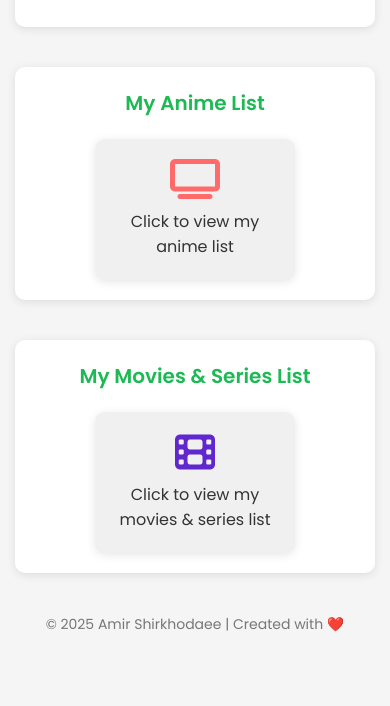
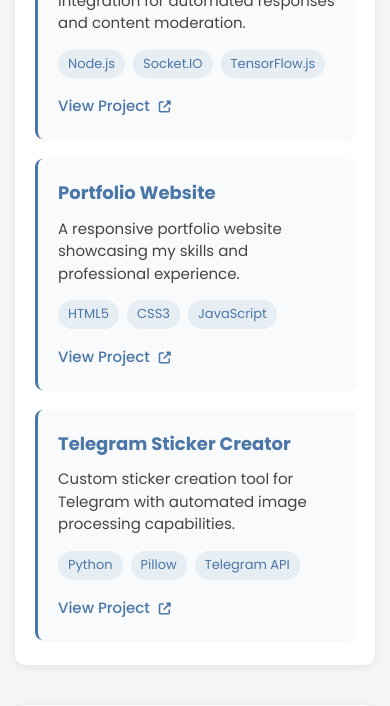
Before and after one commit to Amsh23/amshsocialmedia, a PHP site: page / in a window 390 px wide. Shown: the part 2119-2825 px from the top of the page. Before the commit the page ends 2751 px from the top, so only its background shows below. Run offline with PHP 8.4, Linux system fonts and the light colour scheme.

Commit message:
Professional website update: improved design, updated content and removed personal sections

```diff
--- a/index.html
+++ b/index.html
@@ -8,45 +8,26 @@
     <link rel="stylesheet" href="https://cdnjs.cloudflare.com/ajax/libs/font-awesome/6.4.0/css/all.min.css">
     <link rel="icon" type="image/x-icon" href="favicon.ico">
 </head>
-<body>
-    <div class="container">
+<body>    <div class="container">
         <div class="profile">
             <div class="profile-image">
                 <img src="pics/profile.jpg" alt="Amir Shirkhodaee">
+            </div>            <h1 class="profile-name">Amir Shirkhodaee</h1>
+            <h2 class="profile-title">Full Stack Developer & AI Enthusiast</h2>
+            <div class="profile-tagline">
+                <span class="tag">JavaScript</span>
+                <span class="tag">Python</span>
+                <span class="tag">Web Development</span>
+                <span class="tag">AI</span>
             </div>
-            <h1 class="profile-name">Amir Shirkhodaee</h1>
-            <h2 class="profile-title">Full Stack Developer & AI Enthusiast</h2>
             <p class="profile-description">
                 Passionate about building scalable web applications, AI solutions, and creative digital products. Experienced in JavaScript, Python, and modern frameworks. Open to new opportunities and collaborations.
-            </p>
-            <div class="profile-contact">
-                <a href="mailto:amir.shirkhodaee@gmail.com" class="contact-link"><i class="fas fa-envelope"></i> amir.shirkhodaee@gmail.com</a>
-                <a href="tel:+989123456789" class="contact-link"><i class="fas fa-phone"></i> +98 912 345 6789</a>
+            </p>            <div class="profile-contact">
+                <a href="mailto:amirshirkhodaeetari@gmail.com" class="contact-link"><i class="fas fa-envelope"></i> amirshirkhodaeetari@gmail.com</a>
             </div>
-            <a href="resume.pdf" class="resume-btn" download><i class="fas fa-file-download"></i> Download Resume</a>
-        </div>
-
-        <div class="social-links">
-            <a href="https://t.me/mafolieee" class="social-link telegram" target="_blank">
-                <i class="fab fa-telegram"></i>
-                <span>Telegram Channel</span>
-            </a>
-
-            <a href="https://t.me/amshstickers" class="social-link telegram-stickers" target="_blank">
-                <i class="fab fa-telegram"></i>
-                <span>Telegram Stickers</span>
-            </a>
-
-            <a href="https://amsh23.github.io/my-portfolio/" class="social-link portfolio" target="_blank">
-                <i class="fas fa-briefcase"></i>
-                <span>Portfolio</span>
-            </a>
-
-            <a href="https://www.instagram.com/am_.shi" class="social-link instagram" target="_blank">
-                <i class="fab fa-instagram"></i>
-                <span>Instagram</span>
-            </a>
-
+        </div><div class="social-links-container">
+            <h2 class="social-links-header professional">Professional Networks</h2>
+            <div class="social-links professional">
                 <a href="https://www.linkedin.com/in/amir-shirkhodaee" class="social-link linkedin" target="_blank">
                     <i class="fab fa-linkedin"></i>
                     <span>LinkedIn</span>
@@ -57,9 +38,64 @@
                     <span>GitHub</span>
                 </a>
 
+                <a href="https://amsh23.github.io/my-portfolio/" class="social-link portfolio" target="_blank">
+                    <i class="fas fa-briefcase"></i>
+                    <span>Portfolio</span>
+                </a>
+
                 <a href="https://x.com/AmShiii2003" class="social-link twitter" target="_blank">
                     <i class="fab fa-x-twitter"></i>
                     <span>Twitter (X)</span>
+                </a>
+            </div>
+              <h2 class="social-links-header contact">Contact Methods</h2>
+            <div class="social-links contact">
+                <a href="mailto:amirshirkhodaeetari@gmail.com" class="social-link email" target="_blank">
+                    <i class="fas fa-envelope"></i>
+                    <span>Email</span>
+                </a>
+
+                <a href="mailto:mrhflateric@proton.me" class="social-link protonmail" target="_blank">
+                    <i class="fas fa-envelope-square"></i>
+                    <span>Proton Mail</span>
+                </a>
+
+                <a href="https://t.me/mafolieee" class="social-link telegram" target="_blank">
+                    <i class="fab fa-telegram"></i>
+                    <span>Telegram</span>
+                </a>
+
+                <a href="https://nullchat.com/meowflat" class="social-link nullchat" target="_blank">
+                    <i class="fas fa-comment-alt"></i>
+                    <span>NullChat</span>
+                </a>
+
+                <a href="mailto:mrhflateric@dnmx.su" class="social-link dnmx" target="_blank">
+                    <i class="fas fa-envelope"></i>
+                    <span>DNMX</span>
+                </a>
+
+                <a href="https://real-time-chatbox.onrender.com/" class="social-link chat" target="_blank">
+                    <i class="fas fa-comments"></i>
+                    <span>Chat With Me</span>
+                </a>
+            </div>
+
+            <h2 class="social-links-header personal">Other Platforms</h2>
+            <div class="social-links personal">
+                <a href="https://www.instagram.com/am_.shi" class="social-link instagram" target="_blank">
+                    <i class="fab fa-instagram"></i>
+                    <span>Instagram</span>
+                </a>
+
+                <a href="https://discord.gg/u3tNfmhu" class="social-link discord" target="_blank">
+                    <i class="fab fa-discord"></i>
+                    <span>Discord</span>
+                </a>
+
+                <a href="https://t.me/amshstickers" class="social-link telegram-stickers" target="_blank">
+                    <i class="fab fa-telegram"></i>
+                    <span>Telegram Stickers</span>
                 </a>
 
                 <a href="https://www.paypal.com/paypalme/amir8761" class="social-link paypal" target="_blank">
@@ -67,14 +103,19 @@
                     <span>Donate (PayPal)</span>
                 </a>
 
-            <a href="https://discord.gg/u3tNfmhu" class="social-link discord" target="_blank">
-                <i class="fab fa-discord"></i>
-                <span>Discord</span>
-            </a>
-
                 <a href="https://coff.ee/amir7657" class="social-link buymeacoffee" target="_blank">
                     <i class="fas fa-coffee"></i>
                     <span>Buy Me A Coffee</span>
+                </a>
+
+                <a href="https://www.youtube.com/@VelvetKissss" class="social-link youtube" target="_blank">
+                    <i class="fab fa-youtube"></i>
+                    <span>YouTube</span>
+                </a>
+
+                <a href="https://www.twitch.tv/alphareturn10" class="social-link twitch" target="_blank">
+                    <i class="fab fa-twitch"></i>
+                    <span>Twitch</span>
                 </a>
 
                 <a href="https://kick.com/velvetkisss" class="social-link kick" target="_blank">
@@ -86,121 +127,47 @@
                     <i class="fas fa-tv"></i>
                     <span>Trovo</span>
                 </a>
-
-            <a href="https://www.twitch.tv/alphareturn10" class="social-link twitch" target="_blank">
-                <i class="fab fa-twitch"></i>
-                <span>Twitch</span>
-            </a>
-
-            <a href="https://www.youtube.com/@VelvetKissss" class="social-link youtube" target="_blank">
-                <i class="fab fa-youtube"></i>
-                <span>YouTube</span>
-            </a>
-              <a href="https://real-time-chatbox.onrender.com/" class="social-link chat" target="_blank">
-                <i class="fas fa-comments"></i>
-                <span>Chat With Me</span>
-            </a><a href="mailto:mrhflateric@proton.me" class="social-link protonmail" target="_blank">
-                <i class="fas fa-envelope-square"></i>
-                <span>Proton Mail</span>
-            </a>
-
-            <a href="https://nullchat.com/meowflat" class="social-link nullchat" target="_blank">
-                <i class="fas fa-comment-alt"></i>
-                <span>NullChat</span>
-            </a>
-
-            <a href="mailto:mrhflateric@dnmx.su" class="social-link dnmx" target="_blank">
-                <i class="fas fa-envelope"></i>
-                <span>DNMX</span>
-            </a>
             </div>
-
+        </div><!-- Professional Projects Section -->
+        <div class="projects-section">
+            <h2 class="section-title">Featured Projects</h2>
+            <div class="projects-list">
+                <div class="project-card">
+                    <h3>AI-Powered Chat Application</h3>
+                    <p>A real-time chat application with AI integration for automated responses and content moderation.</p>
+                    <div class="project-tags">
+                        <span class="project-tag">Node.js</span>
+                        <span class="project-tag">Socket.IO</span>
+                        <span class="project-tag">TensorFlow.js</span>
+                    </div>
+                    <a href="https://real-time-chatbox.onrender.com/" target="_blank" class="project-link">View Project <i class="fas fa-external-link-alt"></i></a>
+                </div>
+                <div class="project-card">
+                    <h3>Portfolio Website</h3>
+                    <p>A responsive portfolio website showcasing my skills and professional experience.</p>
+                    <div class="project-tags">
+                        <span class="project-tag">HTML5</span>
+                        <span class="project-tag">CSS3</span>
+                        <span class="project-tag">JavaScript</span>
+                    </div>
+                    <a href="https://amsh23.github.io/my-portfolio/" target="_blank" class="project-link">View Project <i class="fas fa-external-link-alt"></i></a>
+                </div>
+                <div class="project-card">
+                    <h3>Telegram Sticker Creator</h3>
+                    <p>Custom sticker creation tool for Telegram with automated image processing capabilities.</p>
+                    <div class="project-tags">
+                        <span class="project-tag">Python</span>
+                        <span class="project-tag">Pillow</span>
+                        <span class="project-tag">Telegram API</span>
+                    </div>
+                    <a href="https://t.me/amshstickers" target="_blank" class="project-link">View Project <i class="fas fa-external-link-alt"></i></a>
+                </div>
+            </div>
+        </div>
           <div class="spotify-section">
             <h2 class="section-title">My Spotify Podcast</h2>
             <div class="spotify-container">
                 <iframe style="border-radius:12px" src="https://open.spotify.com/embed/show/0C5T1AlMB4FZpLNLFs8h1A?utm_source=generator&theme=0" width="100%" height="352" frameBorder="0" allowfullscreen="" allow="autoplay; clipboard-write; encrypted-media; fullscreen; picture-in-picture" loading="lazy"></iframe>
-            </div>
-        </div>
-
-        <div class="media-section">
-            <h2 class="section-title">My Anime List</h2>
-            <div class="media-icon-container">
-                <div class="media-icon" id="open-anime">
-                    <i class="fas fa-tv"></i>
-                    <p>Click to view my anime list</p>
-                </div>
-            </div>
-
-            <div class="media-modal" id="anime-modal">
-                <span class="close-modal">&times;</span>
-                <div class="media-container">
-                    <h3 class="media-list-title">🔥Anime🔥</h3>
-                    <ul class="media-list">
-                        <li>Cyberpunk</li>
-                        <li>Dandadan</li>
-                        <li>Bleach</li>
-                        <li>Angels of death</li>
-                        <li>Hazbin hotel</li>
-                        <li>Konojo okarishimasu (Rent a girlfriend)</li>
-                        <li>Mob psycho 100</li>
-                        <li>Tokyo revengers</li>
-                        <li>Demon slayer (Kimetsu no yaiba)</li>
-                        <li>Assassination classroom</li>
-                        <li>Arcane</li>
-                        <li>Solo leveling</li>
-                        <li>Jujutsu kaisen</li>
-                        <li>Spy x family</li>
-                        <li>Hunter x hunter</li>
-                        <li>Kim no ya wa (Your name)</li>
-                        <li>Bungo stray dogs</li>
-                        <li>Howl no ugoku shirt</li>
-                        <li>Darling in franxx</li>
-                        <li>(Spoiled) Death note</li>
-                        <li>(Spoiled) Tokyo ghoul</li>
-                        <li>One punch man</li>
-                        <li>Chainsaw man</li>
-                        <li>Kaijuu 8-gou</li>
-                        <li>Suzume no tojimari</li>
-                        <li>Vanitas no karte</li>
-                        <li>%%Hero academia</li>
-                        <li>%%One piece</li>
-                        <li>%%Naruto</li>
-                        <li>Gake no ue no ponyo</li>
-                    </ul>
-                </div>
-            </div>
-        </div>
-
-        <div class="media-section">
-            <h2 class="section-title">My Movies & Series List</h2>
-            <div class="media-icon-container">
-                <div class="media-icon" id="open-movies">
-                    <i class="fas fa-film"></i>
-                    <p>Click to view my movies & series list</p>
-                </div>
-            </div>
-
-            <div class="media-modal" id="movies-modal">
-                <span class="close-modal">&times;</span>
-                <div class="media-container">
-                    <h3 class="media-list-title">🔥Movies & Series🔥</h3>
-                    <ul class="media-list">
-                        <li>Mr brooks</li>
-                        <li>Hannibal</li>
-                        <li>Dahmer</li>
-                        <li>Sandman</li>
-                        <li>Deadpool</li>
-                        <li>Don Juan DeMarco</li>
-                        <li>John wick</li>
-                        <li>Matrix</li>
-                        <li>Psycho</li>
-                        <li>Scarface</li>
-                        <li>Harry Potter</li>
-                        <li>Lord of the ring</li>
-                        <li>The social network</li>
-                        <li>The edge of seventeen</li>
-                    </ul>
-                </div>
             </div>
         </div>
 
--- a/styles.css
+++ b/styles.css
@@ -642,67 +748,139 @@ footer {
     color: #5f27cd;
 }
 
+/* Updated Skills Section */
 .skills-section {
     background: var(--card-color);
     border-radius: 10px;
     box-shadow: 0 2px 10px rgba(0,0,0,0.07);
-    margin: 35px 0 20px 0;
-    padding: 20px 15px;
+    margin: 35px 0 30px 0;
+    padding: 25px 20px;
 }
+
+.skills-categories {
+    display: flex;
+    flex-direction: column;
+    gap: 25px;
+}
+
+.skills-category {
+    margin-bottom: 5px;
+}
+
+.category-title {
+    font-size: 18px;
+    font-weight: 500;
+    margin-bottom: 15px;
+    color: var(--primary-color);
+    border-left: 3px solid var(--primary-color);
+    padding-left: 10px;
+}
+
 .skills-list {
     display: flex;
     flex-wrap: wrap;
-    gap: 18px;
+    gap: 12px;
     list-style: none;
-    justify-content: center;
+    padding: 0;
     margin: 0;
-    padding: 0;
 }
+
 .skills-list li {
-    background: #f0f4fa;
+    background: #f8fafc;
     border-radius: 6px;
     padding: 8px 16px;
     font-size: 15px;
-    color: #222;
+    color: #333;
     display: flex;
     align-items: center;
-    gap: 7px;
-    box-shadow: 0 1px 4px rgba(0,0,0,0.04);
+    gap: 8px;
+    box-shadow: 0 1px 3px rgba(0,0,0,0.05);
+    transition: all 0.2s ease;
 }
 
+.skills-list li:hover {
+    transform: translateY(-2px);
+    box-shadow: 0 3px 6px rgba(0,0,0,0.1);
+    background: #f1f5f9;
+}
+
+.skills-list li i {
+    color: var(--primary-color);
+    font-size: 16px;
+}
+
+/* Updated Projects Section */
 .projects-section {
     background: var(--card-color);
     border-radius: 10px;
     box-shadow: 0 2px 10px rgba(0,0,0,0.07);
-    margin: 20px 0 30px 0;
-    padding: 20px 15px;
+    margin: 30px 0 30px 0;
+    padding: 25px 20px;
 }
+
 .projects-list {
     display: flex;
     flex-direction: column;
-    gap: 18px;
+    gap: 20px;
 }
+
 .project-card {
     background: #f8fafc;
     border-radius: 8px;
-    padding: 15px 18px;
-    box-shadow: 0 1px 4px rgba(0,0,0,0.04);
+    padding: 20px;
+    box-shadow: 0 1px 3px rgba(0,0,0,0.05);
+    transition: all 0.2s ease;
+    border-left: 3px solid var(--primary-color);
 }
+
+.project-card:hover {
+    transform: translateY(-3px);
+    box-shadow: 0 5px 15px rgba(0,0,0,0.1);
+}
+
 .project-card h3 {
-    margin: 0 0 6px 0;
-    font-size: 17px;
+    margin: 0 0 10px 0;
+    font-size: 18px;
     color: var(--primary-color);
 }
+
 .project-card p {
-    margin: 0 0 8px 0;
+    margin: 0 0 15px 0;
     font-size: 15px;
     color: #444;
+    line-height: 1.5;
 }
-.project-card a {
+
+.project-tags {
+    display: flex;
+    flex-wrap: wrap;
+    gap: 8px;
+    margin-bottom: 15px;
+}
+
+.project-tag {
+    background: rgba(74, 118, 168, 0.1);
     color: var(--primary-color);
+    font-size: 13px;
+    padding: 4px 10px;
+    border-radius: 20px;
+}
+
+.project-link {
+    display: inline-block;
+    color: var(--primary-color);
+    text-decoration: none;
+    font-size: 15px;
+    font-weight: 500;
+    transition: color 0.2s ease;
+}
+
+.project-link i {
+    font-size: 12px;
+    margin-left: 5px;
+}
+
+.project-link:hover {
+    color: var(--hover-color);
     text-decoration: underline;
-    font-size: 14px;
 }
-.project-card a:hover {
-    color: var(--hover-color);
-}
```
Also changed, not shown: other parts of styles.css (+122 -16 lines), script.js (+135 -88 lines). Lines whose indentation alone changed are shown as unchanged.
